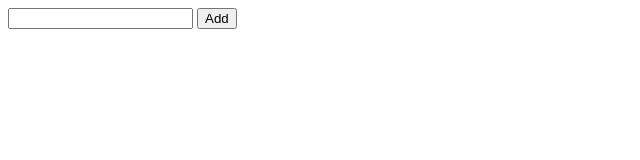
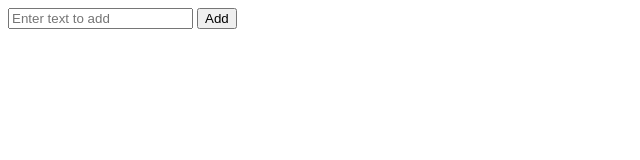
Before and after one commit to Majok-Bol/List-Book, a plain HTML site: page index.html in a window 1280 px wide. Shown: the full height of the page, 0-640 px from the left. Drawn offline with Linux system fonts and the light colour scheme.

Commit message:
Correct  functionality on empty input

```diff
--- a/index.html
+++ b/index.html
@@ -9,7 +9,7 @@
 </head>
 
 <body>
-    <input type="text" id="txt" />
+    <input type="text" id="txt" placeholder="Enter text to add"/>
     <button id="btn1">Add</button>
     <ol id="myList"></ol>
     <p id="paragraph"></p>
--- a/script.js
+++ b/script.js
@@ -16,7 +16,6 @@ function add() {
         "Please enter valid input";
     } else {
       document.getElementById("paragraph").textContent = "";
-    }
       //create list
       const listItems = document.createElement("li");
       listItems.textContent = value;
@@ -34,6 +33,7 @@ function add() {
       document.getElementById("myList").appendChild(listItems);
       //clear input field
       inputText.value = "";
+    }
   });
 }
 
```
Lines whose indentation alone changed are shown as unchanged.
